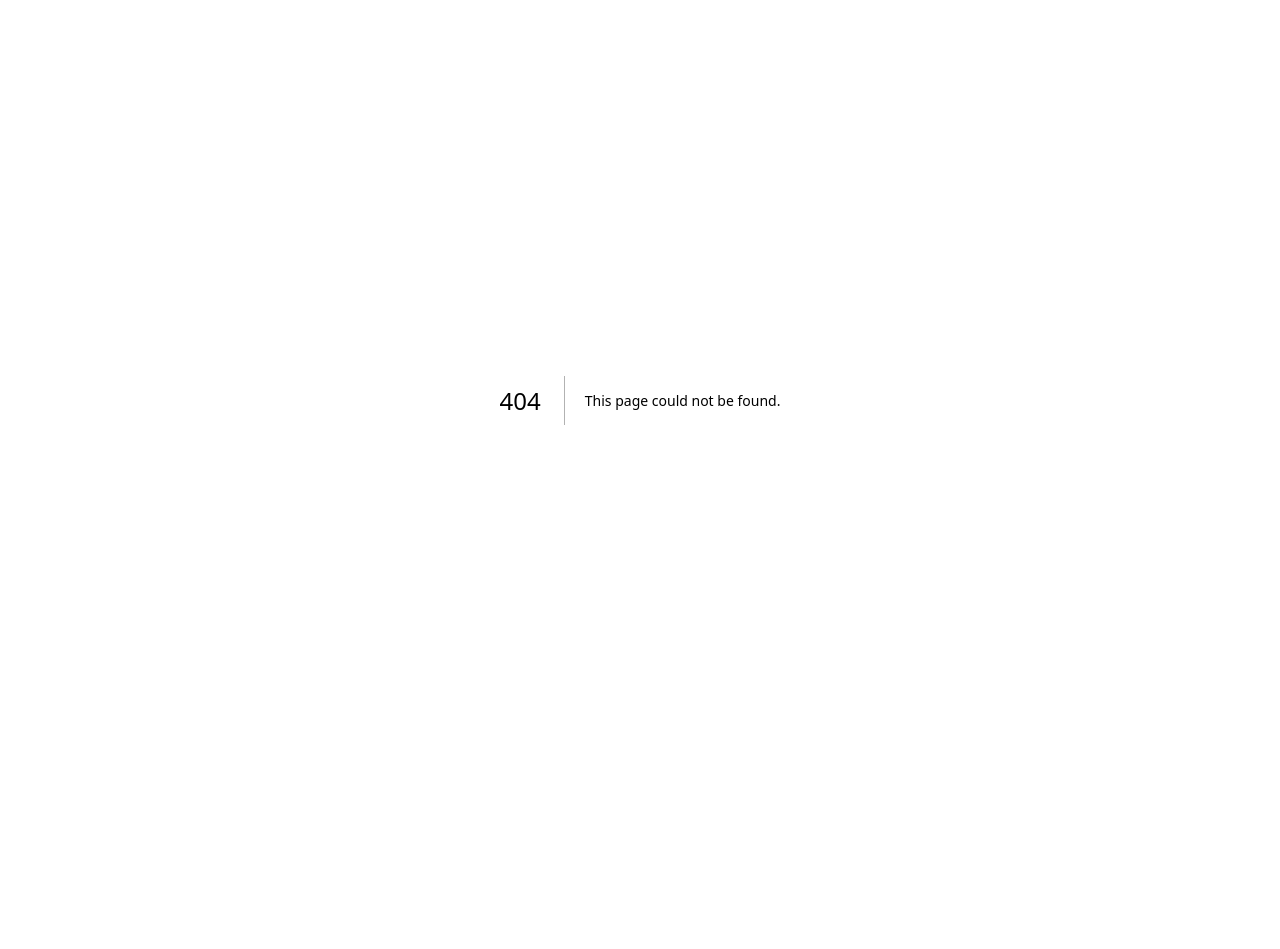
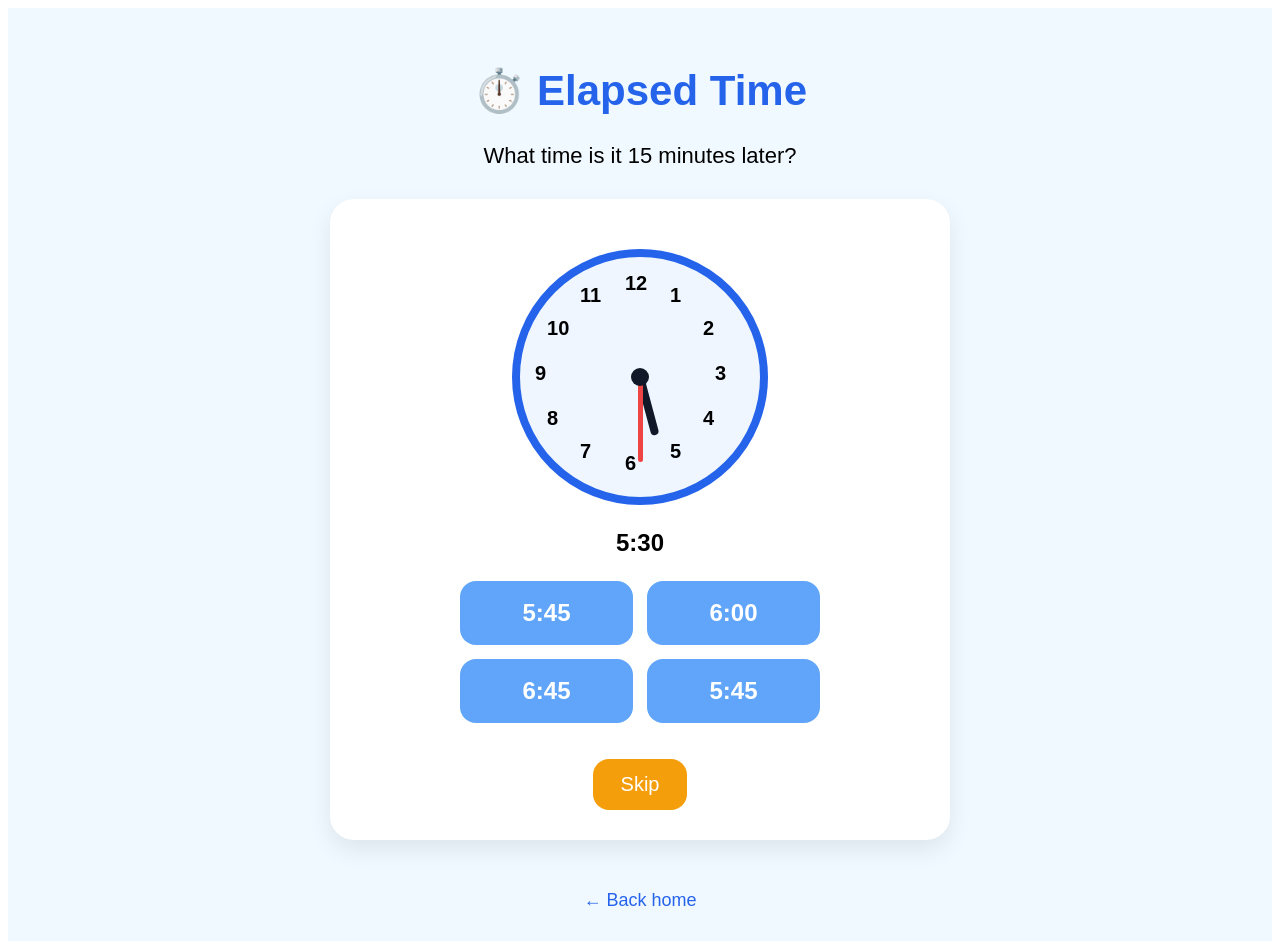
Before and after one commit to ossthun/kids, a Next.js app: page /time in a window 1280 px wide. Before the commit this address had no page. Before the commit the page ends 800 px from the top, so only its background shows below. Built offline with nearby package versions, Linux system fonts and the light colour scheme.

Commit message:
Add TimePage component for elapsed time quiz

```diff
--- /dev/null
+++ b/pages/time.js
@@ -0,0 +1,275 @@
+import { useEffect, useState } from "react";
+import { getLanguage, translations } from "../translations";
+
+function randomHour() {
+  return Math.floor(Math.random() * 12) + 1;
+}
+
+function randomMinute() {
+  const options = [0, 15, 30, 45];
+  return options[Math.floor(Math.random() * options.length)];
+}
+
+function randomAddMinutes() {
+  const options = [15, 30, 45, 60, 90, 120];
+  return options[Math.floor(Math.random() * options.length)];
+}
+
+function formatTime(hour, minute) {
+  return `${hour}:${minute.toString().padStart(2, "0")}`;
+}
+
+function addMinutes(hour, minute, minutesToAdd) {
+  const totalMinutes = ((hour % 12) * 60 + minute + minutesToAdd) % 720;
+  const newHour = Math.floor(totalMinutes / 60) || 12;
+  const newMinute = totalMinutes % 60;
+
+  return {
+    hour: newHour,
+    minute: newMinute
+  };
+}
+
+function shuffle(array) {
+  return [...array].sort(() => Math.random() - 0.5);
+}
+
+function createQuestion() {
+  const hour = randomHour();
+  const minute = randomMinute();
+  const add = randomAddMinutes();
+  const result = addMinutes(hour, minute, add);
+
+  const wrong1 = addMinutes(hour, minute, add + 15);
+  const wrong2 = addMinutes(hour, minute, Math.max(15, add - 15));
+  const wrong3 = addMinutes(hour === 12 ? 1 : hour + 1, minute, add);
+
+  return {
+    hour,
+    minute,
+    add,
+    correctAnswer: formatTime(result.hour, result.minute),
+    answers: shuffle([
+      formatTime(result.hour, result.minute),
+      formatTime(wrong1.hour, wrong1.minute),
+      formatTime(wrong2.hour, wrong2.minute),
+      formatTime(wrong3.hour, wrong3.minute)
+    ])
+  };
+}
+
+export default function TimePage() {
+  const [language, setLanguage] = useState("en");
+  const [question, setQuestion] = useState(createQuestion());
+  const [message, setMessage] = useState("");
+
+  useEffect(() => {
+    setLanguage(getLanguage());
+  }, []);
+
+  const t = translations[language];
+
+  const hourAngle = ((question.hour % 12) + question.minute / 60) * 30;
+  const minuteAngle = question.minute * 6;
+
+  const nextQuestion = () => {
+    setQuestion(createQuestion());
+    setMessage("");
+  };
+
+  const checkAnswer = (answer) => {
+    if (answer === question.correctAnswer) {
+      setMessage(t.correct);
+      setTimeout(nextQuestion, 700);
+    } else {
+      setMessage(t.tryAgain);
+    }
+  };
+
+  return (
+    <main style={styles.page}>
+      <h1 style={styles.title}>⏱️ Elapsed Time</h1>
+
+      <p style={styles.subtitle}>
+        What time is it {question.add} minutes later?
+      </p>
+
+      <div style={styles.card}>
+        <div style={styles.clock}>
+          {[...Array(12)].map((_, i) => {
+            const number = i === 0 ? 12 : i;
+            const angle = i * 30;
+
+            return (
+              <span
+                key={number}
+                style={{
+                  ...styles.number,
+                  transform: `rotate(${angle}deg) translate(0, -90px) rotate(-${angle}deg)`
+                }}
+              >
+                {number}
+              </span>
+            );
+          })}
+
+          <div
+            style={{
+              ...styles.hourHand,
+              transform: `rotate(${hourAngle}deg)`
+            }}
+          />
+
+          <div
+            style={{
+              ...styles.minuteHand,
+              transform: `rotate(${minuteAngle}deg)`
+            }}
+          />
+
+          <div style={styles.centerDot} />
+        </div>
+
+        <p style={styles.startTime}>
+          {formatTime(question.hour, question.minute)}
+        </p>
+
+        <div style={styles.answers}>
+          {question.answers.map((answer) => (
+            <button
+              key={answer}
+              onClick={() => checkAnswer(answer)}
+              style={styles.answerButton}
+            >
+              {answer}
+            </button>
+          ))}
+        </div>
+
+        <p style={styles.message}>{message}</p>
+
+        <button onClick={nextQuestion} style={styles.skipButton}>
+          {t.skip}
+        </button>
+      </div>
+
+      <a href="/" style={styles.backLink}>
+        {t.backHome}
+      </a>
+    </main>
+  );
+}
+
+const styles = {
+  page: {
+    minHeight: "100vh",
+    background: "#f0f9ff",
+    padding: "30px",
+    textAlign: "center",
+    fontFamily: "Arial, sans-serif"
+  },
+  title: {
+    fontSize: "42px",
+    color: "#2563eb"
+  },
+  subtitle: {
+    fontSize: "22px"
+  },
+  card: {
+    maxWidth: "560px",
+    margin: "30px auto",
+    background: "white",
+    borderRadius: "24px",
+    padding: "30px",
+    boxShadow: "0 10px 25px rgba(0,0,0,0.08)"
+  },
+  clock: {
+    width: "240px",
+    height: "240px",
+    border: "8px solid #2563eb",
+    borderRadius: "50%",
+    margin: "20px auto 10px",
+    position: "relative",
+    background: "#eff6ff"
+  },
+  number: {
+    position: "absolute",
+    left: "105px",
+    top: "105px",
+    fontSize: "20px",
+    fontWeight: "bold"
+  },
+  hourHand: {
+    position: "absolute",
+    width: "8px",
+    height: "60px",
+    background: "#111827",
+    left: "116px",
+    top: "60px",
+    transformOrigin: "bottom center",
+    borderRadius: "8px"
+  },
+  minuteHand: {
+    position: "absolute",
+    width: "5px",
+    height: "85px",
+    background: "#ef4444",
+    left: "117.5px",
+    top: "35px",
+    transformOrigin: "bottom center",
+    borderRadius: "8px"
+  },
+  centerDot: {
+    position: "absolute",
+    width: "18px",
+    height: "18px",
+    background: "#111827",
+    borderRadius: "50%",
+    left: "111px",
+    top: "111px"
+  },
+  startTime: {
+    fontSize: "24px",
+    fontWeight: "bold",
+    marginBottom: "24px"
+  },
+  answers: {
+    display: "grid",
+    gridTemplateColumns: "repeat(2, 1fr)",
+    gap: "14px",
+    maxWidth: "360px",
+    margin: "0 auto"
+  },
+  answerButton: {
+    padding: "18px",
+    background: "#60a5fa",
+    color: "white",
+    border: "none",
+    borderRadius: "16px",
+    fontSize: "24px",
+    fontWeight: "bold",
+    cursor: "pointer"
+  },
+  message: {
+    fontSize: "26px",
+    fontWeight: "bold",
+    marginTop: "24px"
+  },
+  skipButton: {
+    marginTop: "10px",
+    padding: "14px 28px",
+    background: "#f59e0b",
+    color: "white",
+    border: "none",
+    borderRadius: "16px",
+    fontSize: "20px",
+    cursor: "pointer"
+  },
+  backLink: {
+    display: "inline-block",
+    marginTop: "20px",
+    color: "#2563eb",
+    fontSize: "18px",
+    textDecoration: "none"
+  }
+};
```
